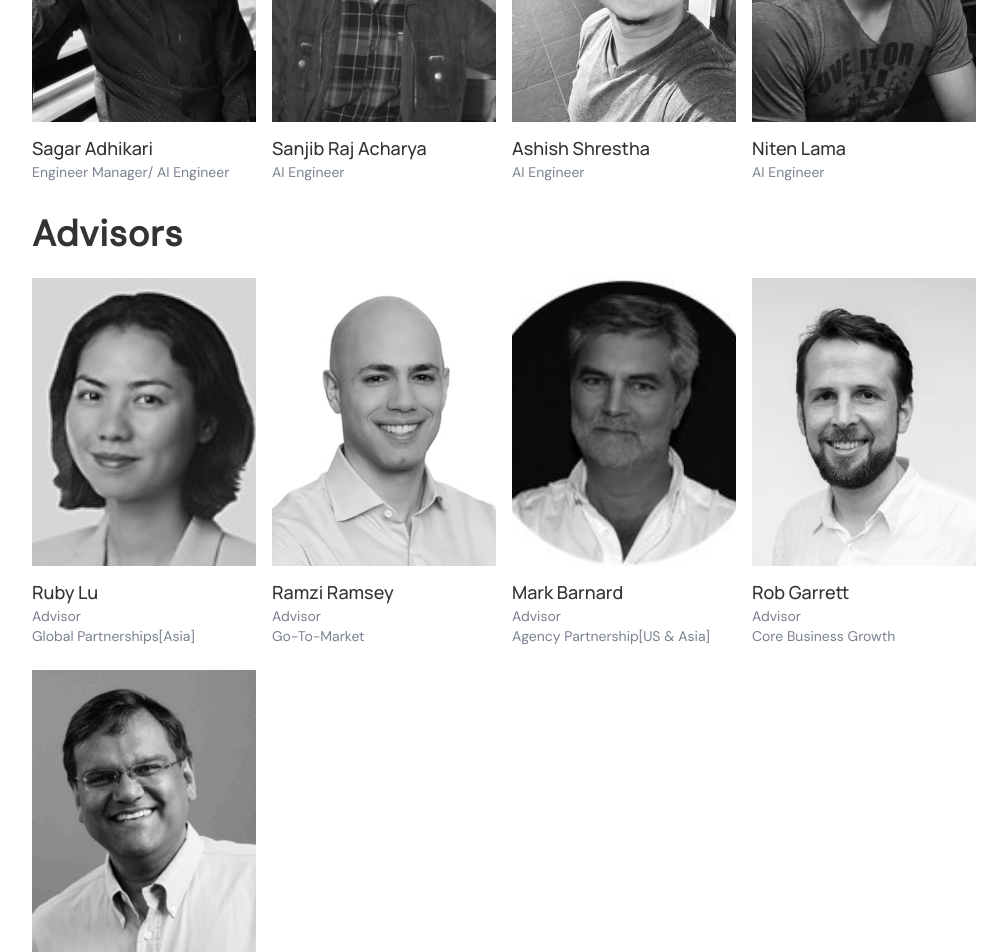
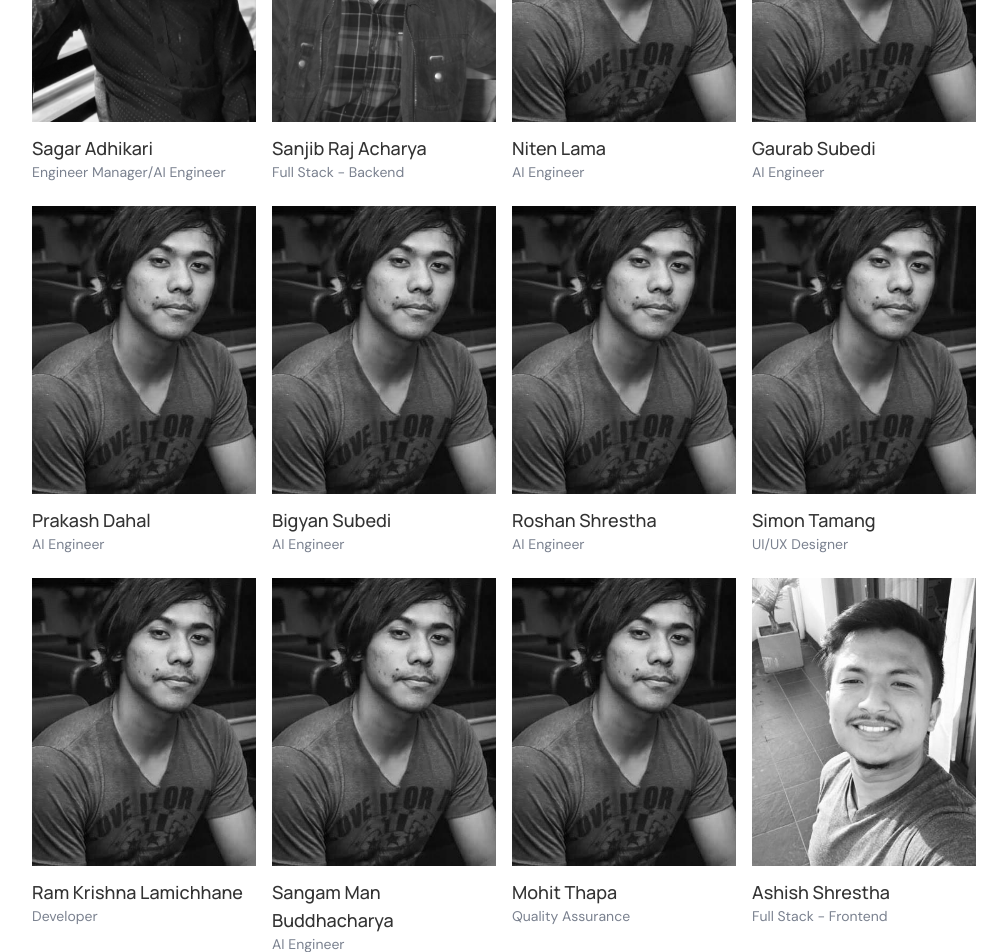
Before and after one commit to SushanGhimire/asmi-website, a React (Create React App) app: page /about in a window 1280 px wide. Shown: the part 1100-2052 px from the top of the page, without its empty margins (136-1143 px from the left). Built offline with nearby package versions, Linux system fonts and the light colour scheme.

Commit message:
Added description for each team members

```diff
--- a/src/components/common/PageHeader.jsx
+++ b/src/components/common/PageHeader.jsx
@@ -31,7 +31,7 @@ function PageHeader({ head, title, des , des_two,des_three }) {
             </div>
           </div>
           <p
-            className="text-darkGray md:text-lg text-center w-full max-w-2xl mx-auto"
+            className="text-paragraph md:text-lg text-center w-full max-w-2xl mx-auto"
             data-aos="fade-up"
             data-aos-duration="1000"
             data-aos-delay="400"
@@ -39,7 +39,7 @@ function PageHeader({ head, title, des , des_two,des_three }) {
             {des}
           </p>
           <p
-            className="text-darkGray md:text-lg text-center w-full max-w-2xl mx-auto"
+            className="text-paragraph md:text-lg text-center w-full max-w-2xl mx-auto"
             data-aos="fade-up"
             data-aos-duration="1000"
             data-aos-delay="400"
@@ -47,7 +47,7 @@ function PageHeader({ head, title, des , des_two,des_three }) {
             {des_two}
           </p>
           <p
-            className="text-darkGray md:text-lg text-center w-full max-w-2xl mx-auto"
+            className="text-paragraph md:text-lg text-center w-full max-w-2xl mx-auto"
             data-aos="fade-up"
             data-aos-duration="1000"
             data-aos-delay="400"
--- a/src/components/website/about/integrate/TeamMembers.jsx
+++ b/src/components/website/about/integrate/TeamMembers.jsx
@@ -12,8 +12,10 @@ import ramzi from "../../../../assets/images/teams/ramzi.jpg";
 import mark from "../../../../assets/images/teams/mark.jpg";
 import rob from "../../../../assets/images/teams/rob.jpg";
 import ravi from "../../../../assets/images/teams/ravi.jpg";
+
+
 function TeamMembers() {
-  let sauji = [
+  let founders = [
     {
       name: "Sam Thapaliya",
       img: sam,
@@ -34,22 +36,75 @@ function TeamMembers() {
     {
       name: "Sagar Adhikari",
       img: sagar,
-      position: "Engineer Manager/ AI Engineer",
+      position: "Engineer Manager/AI Engineer",
+      description: "Hi, this is Sagar. I plan, coordinate and oversee the technical and engineering activities in the organisation facillitating the product development and integration with clients. For fun, I love to read."
     },
     {
       name: "Sanjib Raj Acharya",
       img: sanjib,
-      position: "AI Engineer",
-    },
-    {
-      name: "Ashish Shrestha",
-      img: ashish,
-      position: "AI Engineer",
+      position: "Full Stack - Backend",
+      description: "Hi. My name is Sanjib Acharya. With 4 years of experience in software development, I am working as a Backend Engineer in ASMI while I assist the team with system architecture, data storage and management."
+
     },
     {
       name: "Niten Lama",
       img: niten,
       position: "AI Engineer",
+      description: "Hi, myself Niten and I've been working as an AI Engineer at ASMI since past 2 years. I have a combined knowledge of Computer Vision and Machine Learning techniques and I mainly enjoy solving vision related challenges, basically anything that requires processing and extracting essential information related to visual data. I love to sing and I'm also into drumming."
+    },
+    {
+        name: "Gaurab Subedi",
+        img: niten,
+        position: "AI Engineer",
+        description: "Hello, I am Gaurab Subedi. I hold a BE degree in computer engineering from Tribhuvan University. In ASMI, I am working as an AI Engineer and Researcher having two years of experience. I have knowledge of machine learning and computer vision and carry out research work for the company. In my free time, I love to travel and listen to music. "
+    },
+    {
+      name: "Prakash Dahal",
+      img: niten,
+      position: "AI Engineer",
+      description: "Hi, I am Prakash. I am working as a Data Scientist for more than a year. My primary task is to collect and handle large volume of data and to ensure the high quality of data by different methods of data validation and preprocessing techniques."
+    },
+    {
+      name: "Bigyan Subedi",
+      img: niten,
+      position: "AI Engineer",
+      description: "Hi, I am Bigyan. I am working as AI Engineer at ASMII for more than a year. I have been carrying out AI model development and research  work for the company"
+    },
+    {
+      name: "Roshan Shrestha",
+      img: niten,
+      position: "AI Engineer",
+      description: "Hey, I am Roshan Shrestha. I hold a BSC (Hons) degree in computer science. I am working as a Data Scientist at ASMII for more than a year now. I enjoy playing football with my buddies on weekends."
+    },
+    {
+      name: "Simon Tamang",
+      img: niten,
+      position: "UI/UX Designer",
+      description: "Hi, this is Simon, who works as a UI/UX designer in ASMI with more than three years of experience. In my free time, I like to listen to music."
+    },
+    {
+      name: "Ram Krishna Lamichhane",
+      img: niten,
+      position: "Developer",
+      description: ""
+    },
+    {
+      name: "Sangam Man Buddhacharya",
+      img: niten,
+      position: "AI Engineer",
+      description: "Hi! I'm 'San'. I have been working for a year as an AI Engineer, I am passionate and dedicated learner, willing to solve real-world problems using data, computer vision, and machine learning models. I design AI models and implement different computer vision algorithms to meet the requirements of the projects. Besides my career, my hobbies are flying drones, playing guitar, listening music, reading books, and so on. At last, I do the work I do because I love it."
+    },
+    {
+      name: "Mohit Thapa",
+      img: niten,
+      position: "Quality Assurance",
+      description: ""
+    },
+    {
+      name: "Ashish Shrestha",
+      img: ashish,
+      position: "Full Stack - Frontend",
+      description: ""
     },
   ];
   let advisors = [
@@ -98,7 +153,7 @@ function TeamMembers() {
         data-aos-duration="1000"
         data-aos-delay="500"
       >
-        {sauji.map((data, index) => {
+        {founders.map((data, index) => {
           const { name, position, img } = data;
           return (
             <div key={index} className="">
@@ -124,7 +179,7 @@ function TeamMembers() {
         data-aos-delay="600"
       >
         {teams.map((data, index) => {
-          const { name, position, img, des } = data;
+          const { name, position, img } = data;
           return (
             <div key={index} className="">
               <div className="w-full h-72">
```
Also changed, not shown: 1 other file (tests, documents, lock files or other folders).
